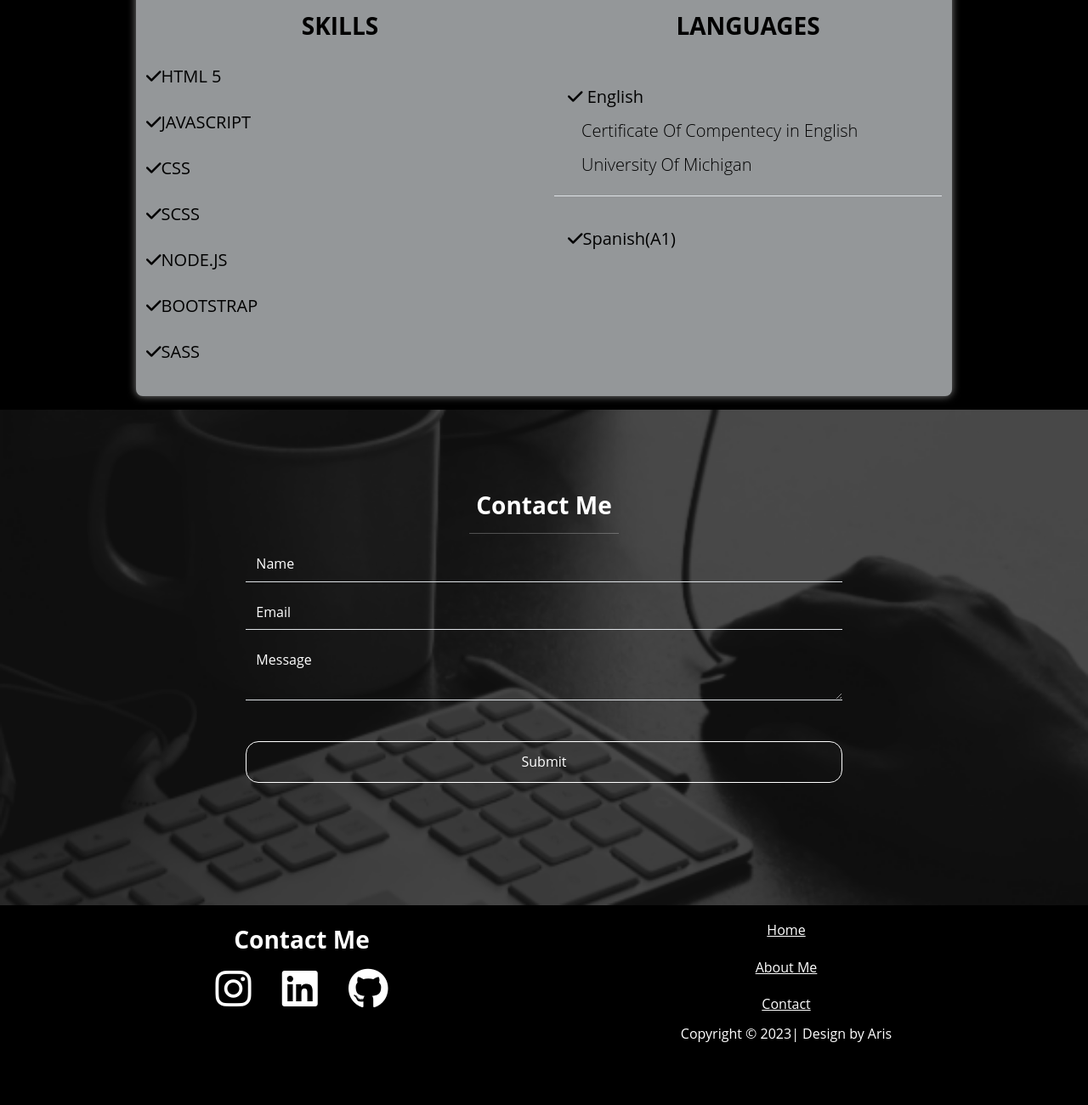
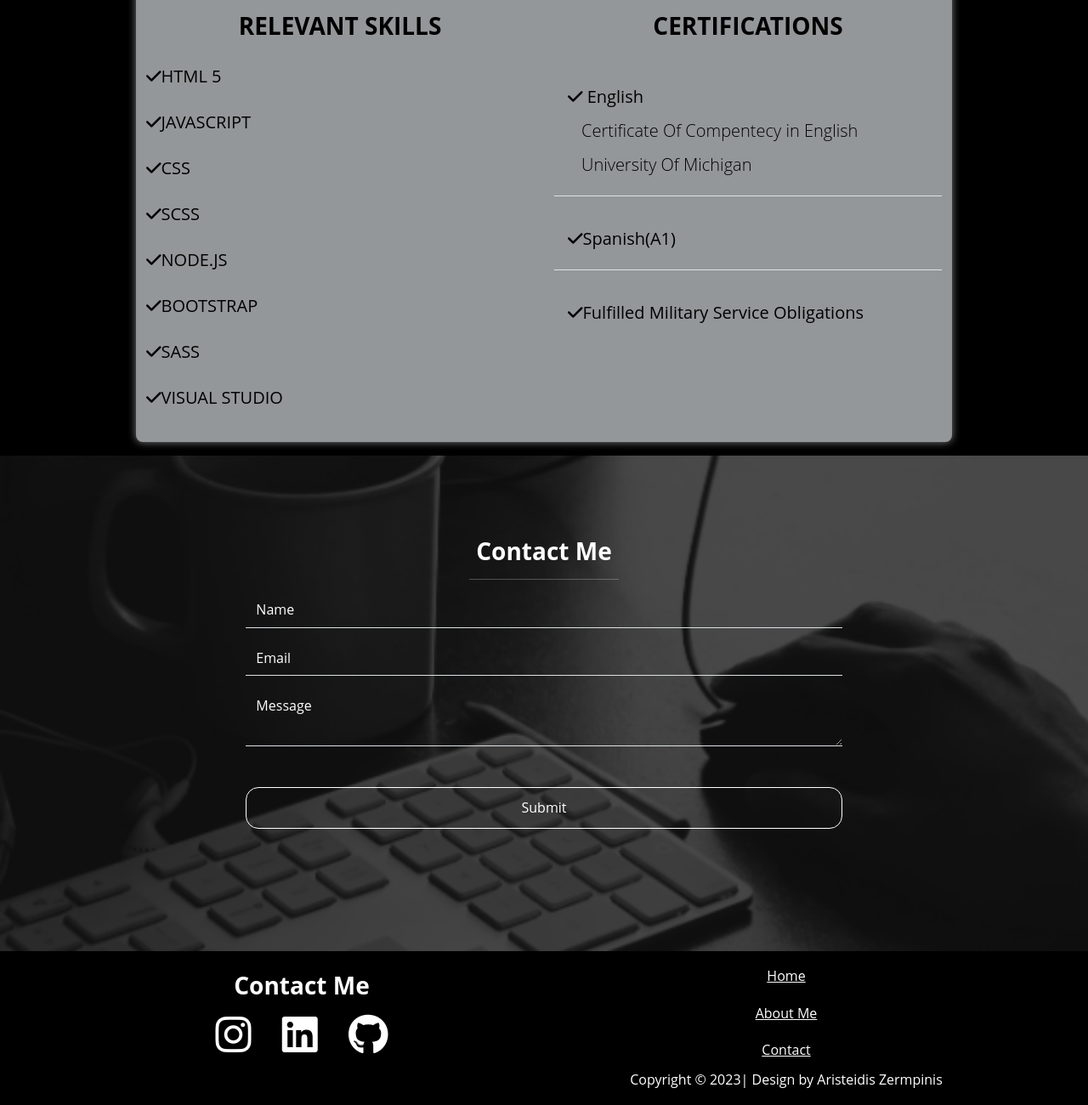
Before and after one commit to ariszerbi/myCv, a website: page index.html in a window 1280 px wide. Shown: the part 1939-3239 px from the top of the page at 85% size. Before the commit the page ends 3185 px from the top, so only its background shows below. Drawn offline with Linux system fonts and the light colour scheme; files whose address does not match are found by name.

Commit message:
myfinanfinal

```diff
--- a/index.html
+++ b/index.html
@@ -160,7 +160,7 @@
           </div>
           <div class="row text-dark ">
             <div class="col-md-6 mt-5">
-              <h3 class="text-uppercase fw-bold text-center ">Skills</h3>
+              <h3 class="text-uppercase fw-bold text-center ">Relevant Skills</h3>
 
 
 
@@ -171,9 +171,10 @@
                     <h5><i class="fas fa-check mt-3"></i>NODE.JS</h5>
                     <h5><i class="fas fa-check mt-3"></i>BOOTSTRAP</h5>
                     <h5><i class="fas fa-check mt-3"></i>SASS</h5>
+                    <h5><i class="fas fa-check mt-3"></i>VISUAL STUDIO</h5>
             </div>
             <div class="col-md-6 mt-5">
-              <h3 class="text-uppercase fw-bold text-center ">languages</h3>
+              <h3 class="text-uppercase fw-bold text-center ">Certifications</h3>
 
 
 
@@ -183,9 +184,14 @@
                   <h3 class="lead mx-3 text-dark">Certificate Of Compentecy in English</h3>
                   <h3 class="lead mx-3 text-dark">University Of Michigan</h3>
 
+
                   </li>
                   <li class="list-group-item bg-light mt-3">
                     <h5 class="text-dark"><i class="fas fa-check mt-3 text-dark"></i>Spanish(A1)</h5>
+
+                  </li>
+                  <li class="list-group-item bg-light mt-3">
+                    <h5 class="text-dark"><i class="fas fa-check mt-3 text-dark"></i>Fulfilled Military Service Obligations</h5>
 
                   </li>
               </ul>
@@ -243,7 +249,7 @@
 
       <div class="col-md-6">
 
-            <ul class="list-group list-group-flush pt-2">
+            <ul class="list-group list-group-flush pt-2 gap-0">
                 <li class="list-group-item bg-dark border-0">
                   <a href="#home" id="myhome" class="href text-white">
                     <span>Home</span>
@@ -259,7 +265,7 @@
                     <span>Contact</span>
                   </a>
                 </li>
-                 <p class="muted text-white">Copyright &copy; 2023| Design by Aris</p>
+                 <p class="muted text-white">Copyright &copy; 2023| Design by Aristeidis Zermpinis</p>
             </ul>
            </div>
 
```
